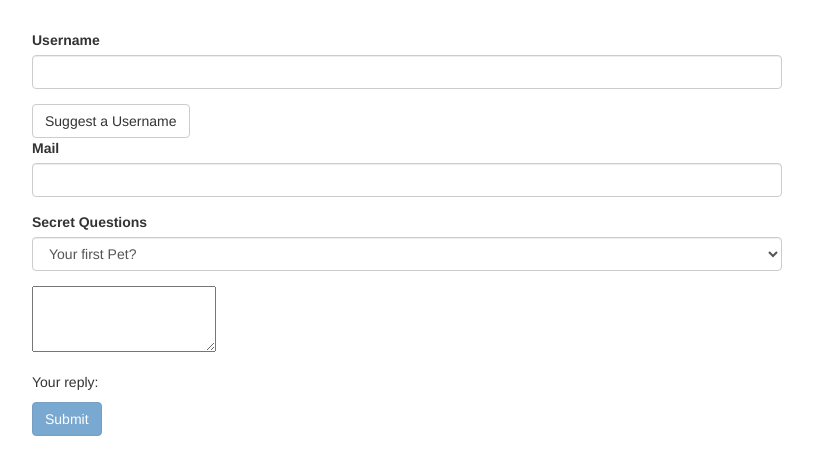
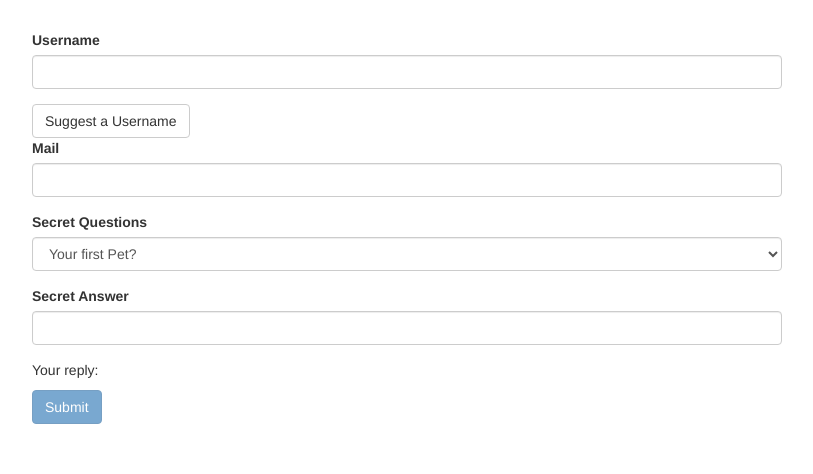
Before and after one commit to jscharnitzke/udemy-angular-basics-forms, an Angular app: page / in a window 1280 px wide. Shown: the top 474 px of the page, without its empty margins (233-1046 px from the left). Built offline with nearby package versions, Linux system fonts and the light colour scheme.

Commit message:
changed secret answer to an input

```diff
--- a/src/app/app.component.html
+++ b/src/app/app.component.html
@@ -51,11 +51,16 @@
           </select>
         </div>
         <div class="form-group">
-          <textarea
+          <label for="questionAnswer">Secret Answer</label>
+          <input
+            type="text"
+            id="questionAnswer"
+            class="form-control"
+            [(ngModel)]="answer"
             name="questionAnswer"
-            rows="3"
-            [(ngModel)]="answer"
-          ></textarea>
+            required
+            #questionAnswer="ngModel"
+          />
         </div>
         <p>Your reply: {{ answer }}</p>
         <button class="btn btn-primary" type="submit" [disabled]="!f.valid">
```
